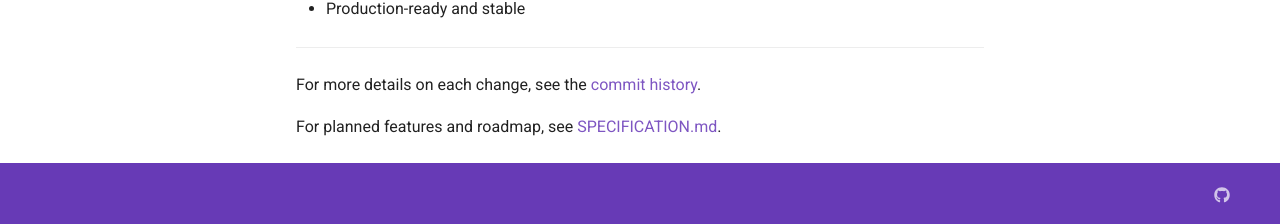
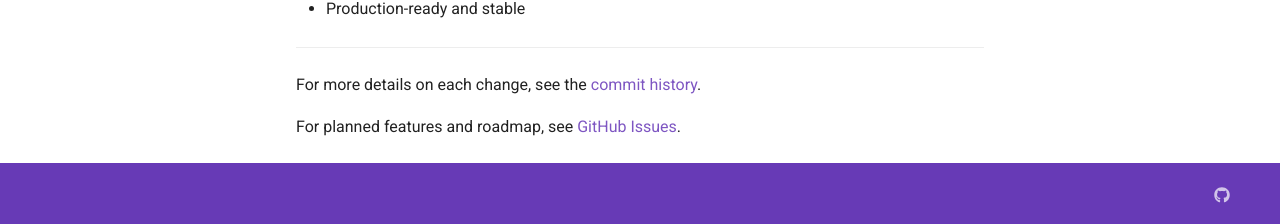
Before and after one commit to jjuanrivvera/canvas-cli, an MkDocs documentation site: the page built from docs/changelog.md, in a window 1280 px wide and 900 px high, scrolled down 6532 px. Shown: the part 673-897 px from the top of the window. Built offline with MkDocs 1.6.1 and Material for MkDocs 9.7.7, drawn with Linux system fonts in a browser that asks for light colours; comment, search, counter and statistics services are not loaded.

Commit message:
fix: remove broken SPECIFICATION.md link from changelog

```diff
--- a/docs/changelog.md
+++ b/docs/changelog.md
@@ -225,4 +225,4 @@ and this project adheres to [Semantic Versioning](https://semver.org/spec/v2.0.0
 
 For more details on each change, see the [commit history](https://github.com/jjuanrivvera/canvas-cli/commits/main).
 
-For planned features and roadmap, see [SPECIFICATION.md](SPECIFICATION.md).
+For planned features and roadmap, see [GitHub Issues](https://github.com/jjuanrivvera/canvas-cli/issues).
```
